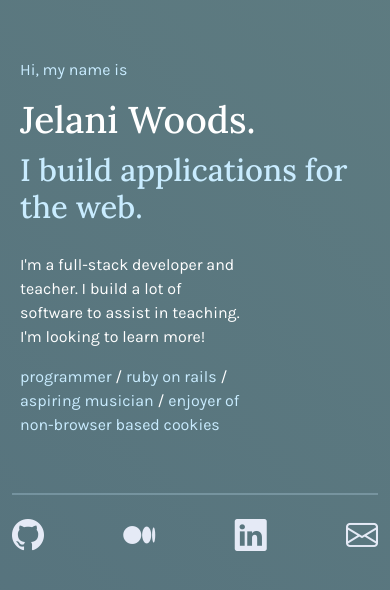
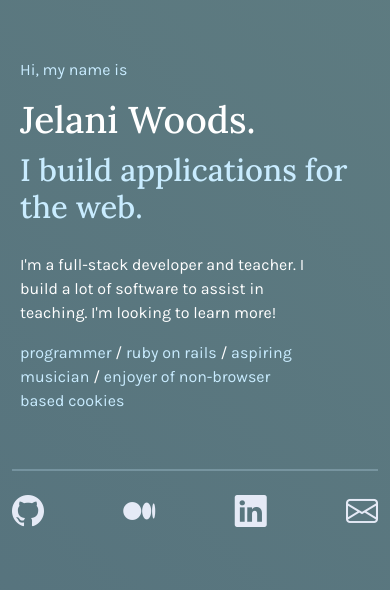
Before and after one commit to jelaniwoods-FurtherLearning/dev-site, a plain HTML site: page index.html in a window 390 px wide. Drawn offline with nearby package versions, Linux system fonts and the light colour scheme.

Commit message:
Add padding bottom and mod text width

```diff
--- a/index.html
+++ b/index.html
@@ -97,7 +97,7 @@
           </div>
         </div>
         <div class="row">
-          <div class="col-8">
+          <div class="col-10 col-md-8">
             <div class="card see-through border-0 p-2 mt-1">
               <p class="text-white">
                 I'm a full-stack developer and teacher. I build a lot of software to assist in teaching. I'm looking to learn more!
@@ -109,7 +109,7 @@
           </div>
         </div>
         <hr style="background-color: #c9ecff; height: 0.1em;">
-        <div class="row">
+        <div class="row pb-3">
           <div class="col-md-6">
             <div class="d-flex justify-content-between text-decoration-none">
               <a href="https://github.com/jelaniwoods" class="icon-link" target="_blank"><i class="bi bi-github"></i></a>
```
